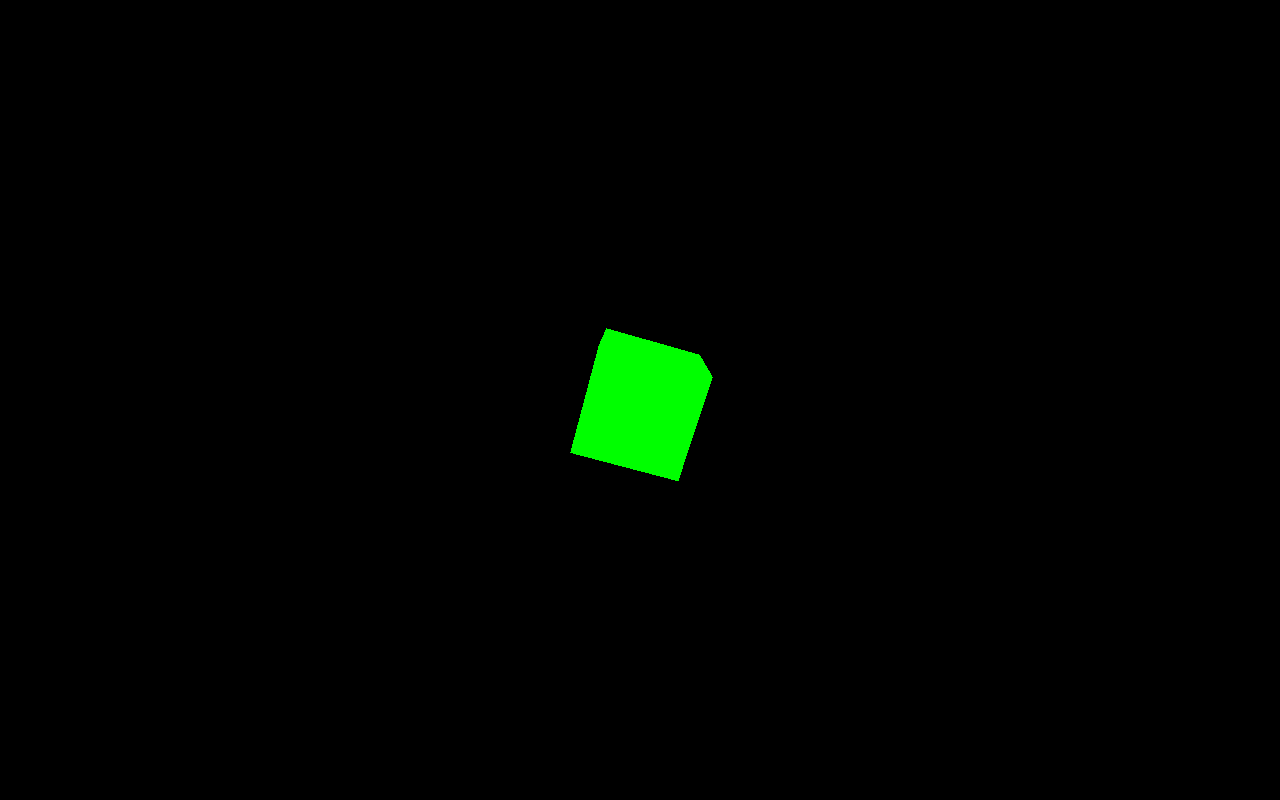
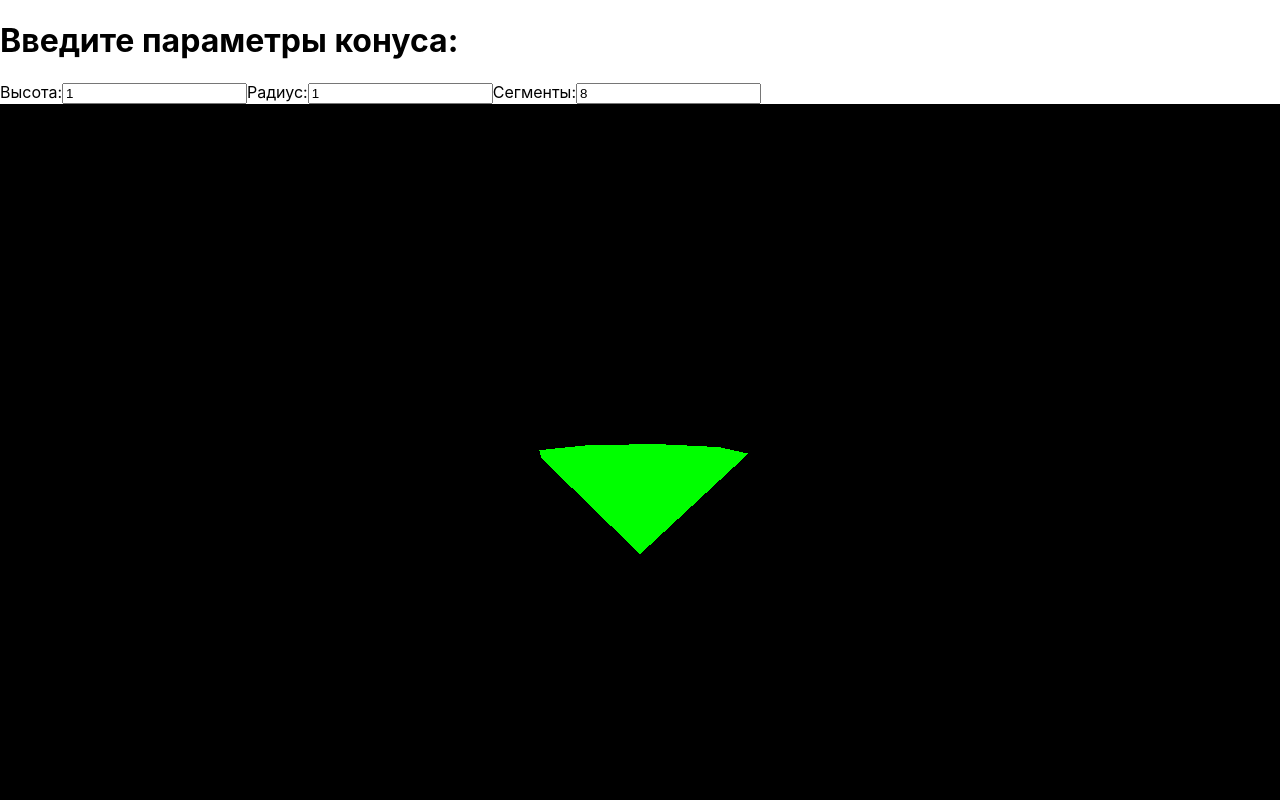
Before and after one commit to yulia463/3D-Cone, a React (Create React App) app: page / in a window 1280 px wide. Shown: the top 800 px of the page. Built offline with nearby package versions, Linux system fonts and the light colour scheme.

Commit message:
feat :  add file App

```diff
--- a/src/App.tsx
+++ b/src/App.tsx
@@ -1,41 +1,37 @@
-import  { useEffect } from 'react';
-import React from "react";
+import React, { useState } from 'react';
 import * as THREE from 'three';
+import ThreeCone from './ThreeCone';
 
 const App = () => {
-    useEffect(() => {
-        // Создаем сцену, камеру и рендерер
-        const scene = new THREE.Scene();
-        const camera = new THREE.PerspectiveCamera(75, window.innerWidth / window.innerHeight, 0.1, 1000);
-        const renderer = new THREE.WebGLRenderer();
+    const [height, setHeight] = useState(1);
+    const [radius, setRadius] = useState(1);
+    const [segments, setSegments] = useState(8);
 
-        renderer.setSize(window.innerWidth, window.innerHeight);
-        document.body.appendChild(renderer.domElement);
+    const handleHeightChange = (e) => {
+        setHeight(parseFloat(e.target.value));
+    };
 
-        // Создаем геометрию и материал для куба
-        const geometry = new THREE.BoxGeometry();
-        const material = new THREE.MeshBasicMaterial({ color: 0x00ff00 });
-        const cube = new THREE.Mesh(geometry, material);
-        scene.add(cube);
+    const handleRadiusChange = (e) => {
+        setRadius(parseFloat(e.target.value));
+    };
 
-        camera.position.z = 5;
-
-        // Функция анимации
-        const animate = () => {
-            requestAnimationFrame(animate);
-
-            cube.rotation.x += 0.01;
-            cube.rotation.y += 0.01;
-
-            renderer.render(scene, camera);
-        };
-
-        animate();
-    }, []); // Пустой массив зависимостей означает, что эффект будет выполняться только один раз
+    const handleSegmentsChange = (e) => {
+        setSegments(parseInt(e.target.value));
+    };
 
     return (
         <div>
-            {/* Здесь вы можете добавить другие компоненты React */}
+            <h1>Введите параметры конуса:</h1>
+            <label htmlFor="height">Высота:</label>
+            <input type="number" id="height" value={height} onChange={handleHeightChange} step="0.1" />
+
+            <label htmlFor="radius">Радиус:</label>
+            <input type="number" id="radius" value={radius} onChange={handleRadiusChange} step="0.1" />
+
+            <label htmlFor="segments">Сегменты:</label>
+            <input type="number" id="segments" value={segments} onChange={handleSegmentsChange} />
+
+            <ThreeCone height={height} radius={radius} segments={segments} />
         </div>
     );
 };
--- /dev/null
+++ b/src/ThreeCone.module.css
@@ -0,0 +1,3 @@
+.cone {
+    color: #ff0000; /* Здесь можно указать желаемый цвет */
+}
```
